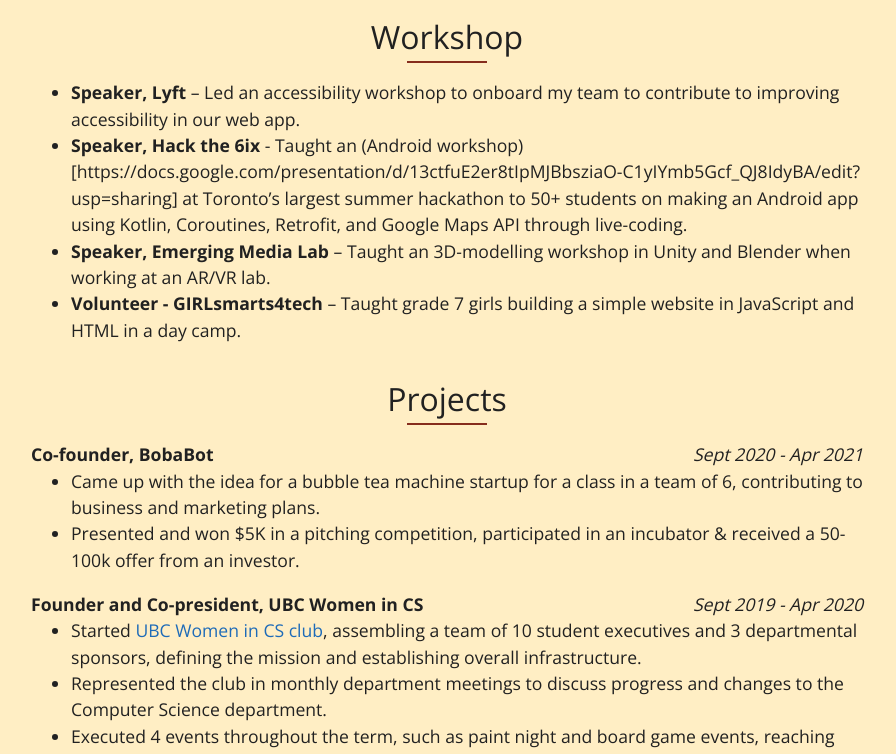
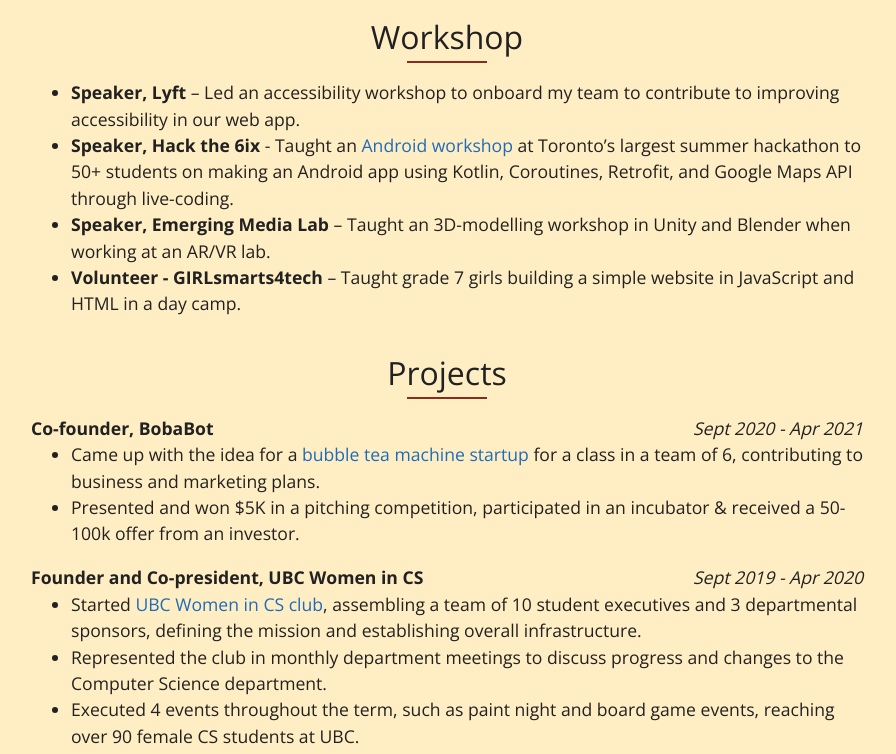
Before and after one commit to daphnitely/daphne-acting, an Eleventy site: page index.md in a window 1280 px wide. Shown: the part 3300-4054 px from the top of the page, without its empty margins (193-1089 px from the left). Built offline with nearby package versions, Linux system fonts and the light colour scheme; Eleventy itself is replaced by a stand-in of ours; files that its build step writes are made by us from their sources.

Commit message:
fix typos

```diff
--- a/index.md
+++ b/index.md
@@ -130,7 +130,7 @@
 
 ### Workshop
 - **Speaker, Lyft** – Led an accessibility workshop to onboard my team to contribute to improving accessibility in our web app.
-- **Speaker, Hack the 6ix** - Taught an (Android workshop)[https://docs.google.com/presentation/d/13ctfuE2er8tIpMJBbsziaO-C1yIYmb5Gcf_QJ8IdyBA/edit?usp=sharing] at Toronto’s largest summer hackathon to 50+ students on making an Android app using Kotlin, Coroutines, Retrofit, and Google Maps API through live-coding.
+- **Speaker, Hack the 6ix** - Taught an [Android workshop](https://docs.google.com/presentation/d/13ctfuE2er8tIpMJBbsziaO-C1yIYmb5Gcf_QJ8IdyBA/edit?usp=sharing) at Toronto’s largest summer hackathon to 50+ students on making an Android app using Kotlin, Coroutines, Retrofit, and Google Maps API through live-coding.
 - **Speaker, Emerging Media Lab** – Taught an 3D-modelling workshop in Unity and Blender when working at an AR/VR lab.
 - **Volunteer - GIRLsmarts4tech** – Taught grade 7 girls building a simple website in JavaScript and HTML in a day camp.
 
@@ -138,7 +138,7 @@
 
 ##### Co-founder, BobaBot _Sept 2020 - Apr 2021_
 
-- Came up with the idea for a bubble tea machine startup for a class in a team of 6, contributing to business and marketing plans.
+- Came up with the idea for a [bubble tea machine startup](https://bobabot.ca/) for a class in a team of 6, contributing to business and marketing plans.
 - Presented and won $5K in a pitching competition, participated in an incubator & received a 50-100k offer from an investor.
 
 ##### Founder and Co-president, UBC Women in CS _Sept 2019 - Apr 2020_
@@ -175,8 +175,8 @@
   <img src="assets/images/tia.jpg" alt="Daphne on stage receiving TIA award" width="200" height="150">
 </div>
 
+- **BC Tech Scholarship 2019** - Awarded to students who have a proven passion for technology and a desire to leave a mark in the tech sector. I was featured in a [press release](https://www.newswire.ca/news-releases/technology-impact-awards-celebrate-new-levels-of-growth-competitiveness-808333802.html), [magazine](https://biv.com/magazine/bc-tech-2019) and was invited to meet Prime Minister Justin Trudeau.
 - **UBC 2030 Competition** - Produced a [short pitch video](https://www.youtube.com/watch?v=iV4pgNac_4Q) for a sustainability competition at UBC and was selected as a winner amongst 40 entries.
-- **BC Tech Scholarship 2019** - Awarded to students who have a proven passion for technology and a desire to leave a mark in the tech sector. I was featured in a [press release](https://www.newswire.ca/news-releases/technology-impact-awards-celebrate-new-levels-of-growth-competitiveness-808333802.html), [magazine](https://biv.com/magazine/bc-tech-2019) and was invited to meet Prime Minister Justin Trudeau.
 - **IKB Women in Technology Scholarship 2019** - Awarded on the basis of academic achievement. [Tweeted](https://twitter.com/ubcprez/status/1202006272868069378) by UBC president Santa Ono.
 - **VISIER Service Award for Women in Computer Science 2019** - Awarded for community service and student leadership.
 - **UBC Grace Hopper Conference Scholarship 2018** - Attended the world's largest gathering of women in computing.
@@ -192,7 +192,7 @@
 
 
 ### Random fun facts
-- I'm a improv performer and sketch writer in Seattle.
+- I'm a improv performer and sketch writer.
 - I've been roasted on stage at a tech toast show.
 - I've won a genetic engineering competition in high school.
 - I've won a grape stomping competition.
```
